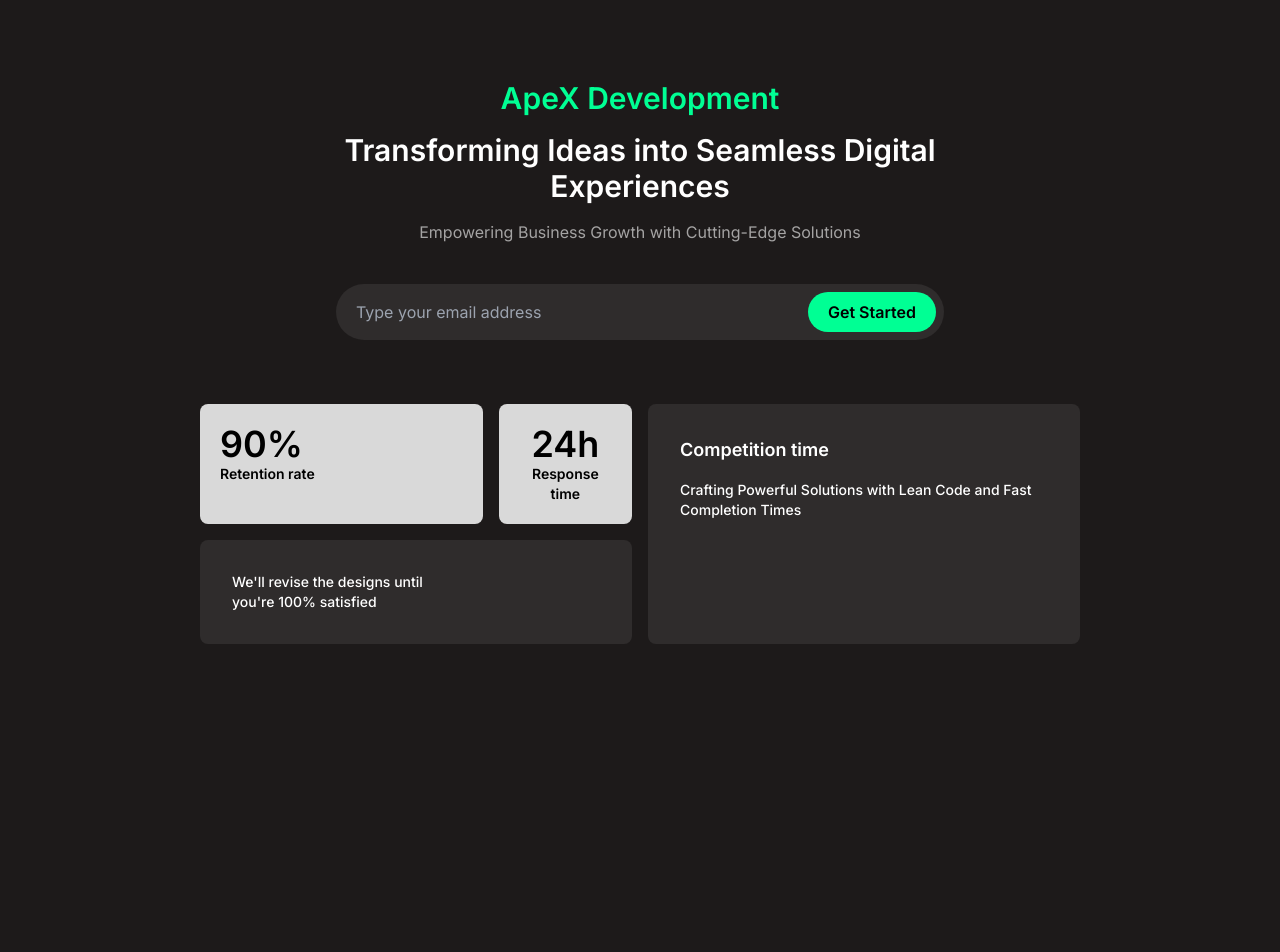
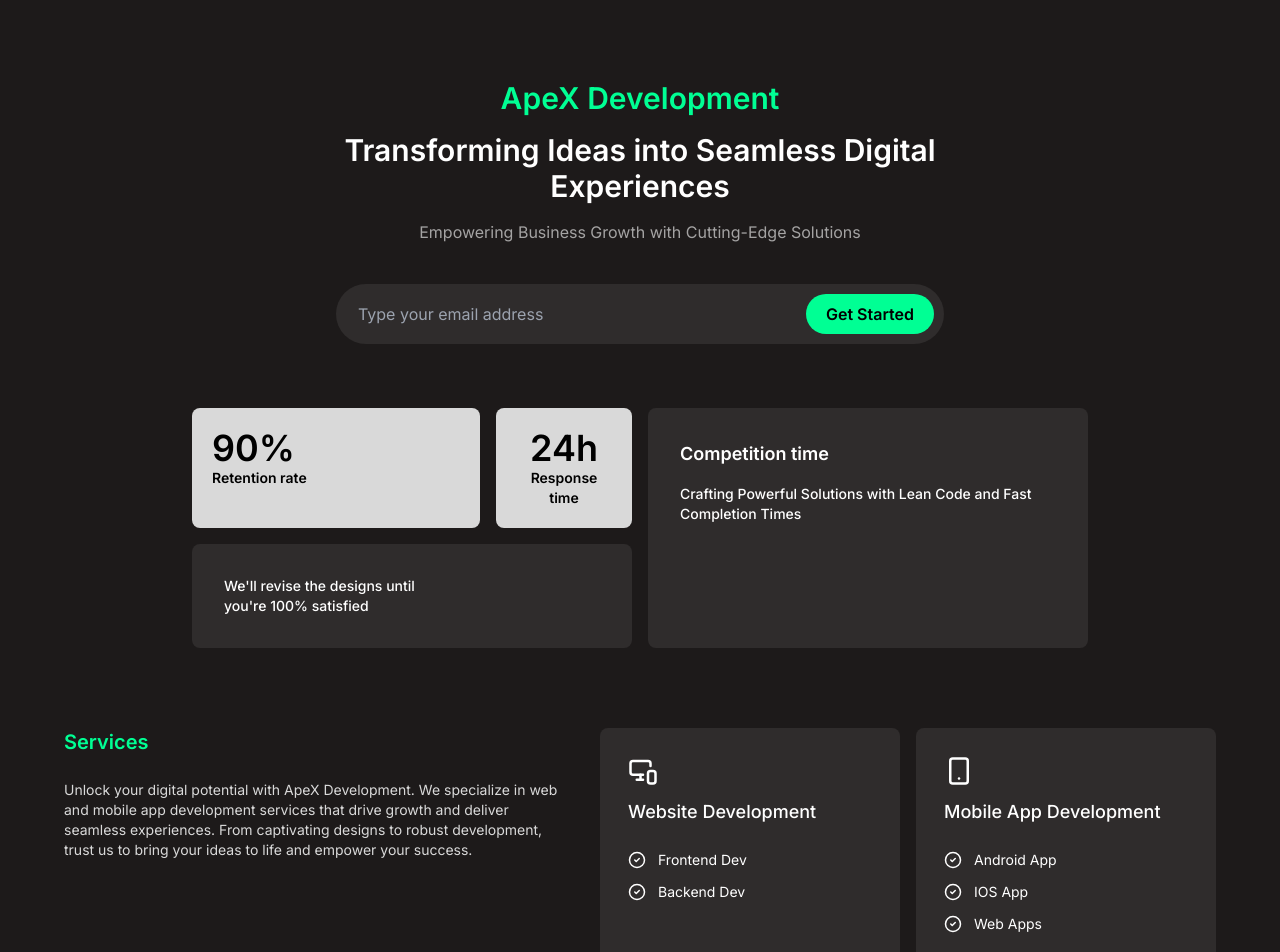
Before and after one commit to minhazk/pixelite-studio, a Next.js app: page / in a window 1280 px wide. Shown: the top 952 px of the page. Before the commit the page ends 800 px from the top, so only its background shows below. Built offline with nearby package versions, Linux system fonts and the light colour scheme.

Commit message:
services section

```diff
--- a/package.json
+++ b/package.json
@@ -15,6 +15,7 @@
     "autoprefixer": "10.4.14",
     "eslint": "8.43.0",
     "eslint-config-next": "13.4.6",
+    "lucide-react": "^0.244.0",
     "next": "13.4.6",
     "postcss": "8.4.24",
     "react": "18.2.0",
--- a/src/app/page.tsx
+++ b/src/app/page.tsx
@@ -1,6 +1,7 @@
 import Header from '@/components/Header';
 import Hero from '@/sections/Hero';
 import PerformanceHighlights from '@/sections/PerformanceHighlights';
+import Services from '@/sections/Services';
 
 export default function Home() {
     return (
@@ -8,7 +9,10 @@ export default function Home() {
             <Header />
             <main>
                 <Hero />
-                <PerformanceHighlights />
+                <div className='px-2'>
+                    <PerformanceHighlights />
+                    <Services />
+                </div>
             </main>
         </>
     );
--- a/src/sections/Hero.tsx
+++ b/src/sections/Hero.tsx
@@ -7,8 +7,11 @@ export default function Hero() {
             <h2 className='text-white text-lg my-4 md:text-xl lg:text-3xl font-semibold'>Transforming Ideas into Seamless Digital Experiences</h2>
             <p className='text-xs md:text-sm lg:text-base text-white/60'>Empowering Business Growth with Cutting-Edge Solutions</p>
 
-            <form onSubmit={e => e.preventDefault()} className='mt-10 text-xs md:text-sm lg:text-base flex gap-3 rounded-full bg-secondary'>
-                <input type='email' className='bg-transparent px-5 py-2 w-full rounded-full outline-none' placeholder='Type your email address' />
+            <form
+                onSubmit={e => e.preventDefault()}
+                className='mt-10 relative text-xs md:text-sm lg:text-base flex gap-3 rounded-full bg-secondary [&:has(:focus-visible)]:border-accent border-2 border-transparent transition-colors'
+            >
+                <input type='email' className='bg-transparent px-5 py-2 w-full rounded-full outline-none text-accent' placeholder='Type your email address' />
                 <button type='submit' className='bg-primary py-2 px-5 rounded-full whitespace-nowrap m-2 font-semibold'>
                     Get Started
                 </button>
--- a/src/sections/PerformanceHighlights.tsx
+++ b/src/sections/PerformanceHighlights.tsx
@@ -1,6 +1,6 @@
 export default function PerformanceHighlights() {
     return (
-        <div className='grid grid-cols-3 lg:grid-cols-6 gap-3 sm:gap-4 [&>div]:rounded-lg px-2 max-w-4xl mx-auto'>
+        <div className='grid grid-cols-3 lg:grid-cols-6 gap-3 sm:gap-4 [&>div]:rounded-lg max-w-4xl mx-auto'>
             <div className='flex flex-col bg-accent p-3 sm:p-5 col-span-2'>
                 <p className='text-2xl sm:text-4xl font-semibold'>90%</p>
                 <p className='text-xs sm:text-sm font-semibold'>Retention rate</p>
--- /dev/null
+++ b/src/sections/Services.tsx
@@ -0,0 +1,54 @@
+import { CheckCircle2, MonitorSmartphone, Smartphone } from 'lucide-react';
+
+export default function Services() {
+    return (
+        <div className='my-10 md:my-16 lg:my-20 flex flex-col md:flex-row gap-10 max-w-5xl lg:max-w-6xl mx-auto'>
+            <div>
+                <h2 className='text-primary text-center md:text-left text-lg md:text-xl font-semibold mb-6'>Services</h2>
+                <p className='text-accent text-sm'>
+                    Unlock your digital potential with ApeX Development. We specialize in web and mobile app development services that drive growth and deliver seamless experiences. From captivating
+                    designs to robust development, trust us to bring your ideas to life and empower your success.
+                </p>
+            </div>
+
+            <div className='flex flex-col gap-4 md:flex-row text-white'>
+                <div className='bg-secondary rounded-lg p-7 sm:min-w-[200px] lg:min-w-[300px] flex flex-col gap-3'>
+                    <div className='flex md:flex-col items-center md:items-start mb-3 gap-3'>
+                        <MonitorSmartphone size={30} />
+                        <h3 className='sm:text-lg font-medium'>Website Development</h3>
+                    </div>
+                    <ul className='flex flex-col gap-3 text-xs sm:text-sm'>
+                        <li className='flex gap-3 items-center'>
+                            <CheckCircle2 size={18} />
+                            Frontend Dev
+                        </li>
+                        <li className='flex gap-3 items-center'>
+                            <CheckCircle2 size={18} />
+                            Backend Dev
+                        </li>
+                    </ul>
+                </div>
+                <div className='bg-secondary rounded-lg p-7 sm:min-w-[200px] lg:min-w-[300px] flex flex-col gap-3'>
+                    <div className='flex md:flex-col items-center md:items-start mb-3 gap-3'>
+                        <Smartphone size={30} />
+                        <h3 className='sm:text-lg font-medium'>Mobile App Development</h3>
+                    </div>
+                    <ul className='flex flex-col gap-3 text-xs sm:text-sm'>
+                        <li className='flex gap-3 items-center'>
+                            <CheckCircle2 size={18} />
+                            Android App
+                        </li>
+                        <li className='flex gap-3 items-center'>
+                            <CheckCircle2 size={18} />
+                            IOS App
+                        </li>
+                        <li className='flex gap-3 items-center'>
+                            <CheckCircle2 size={18} />
+                            Web Apps
+                        </li>
+                    </ul>
+                </div>
+            </div>
+        </div>
+    );
+}
```
Also changed, not shown: 1 other file (tests, documents, lock files or other folders).
